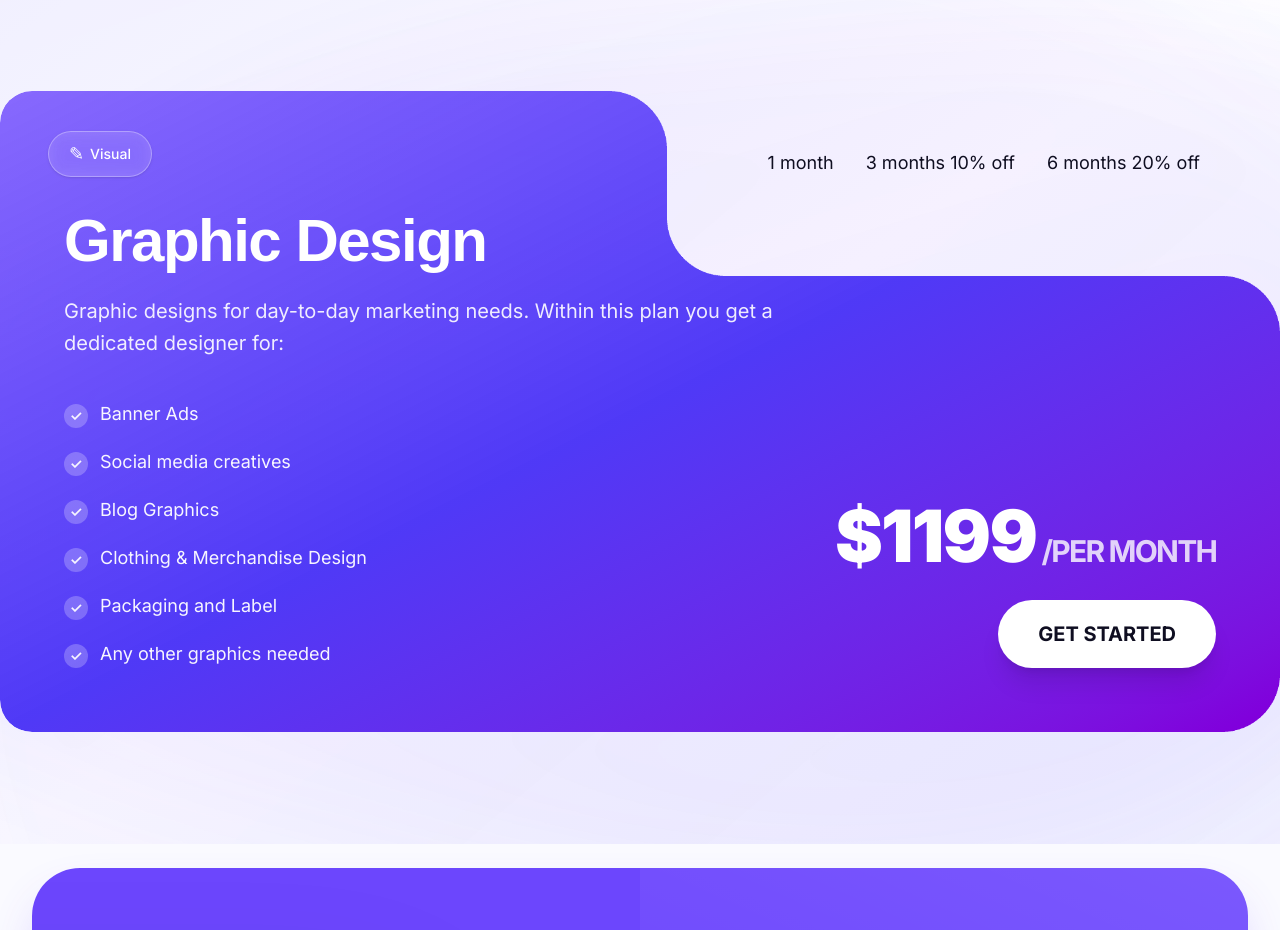
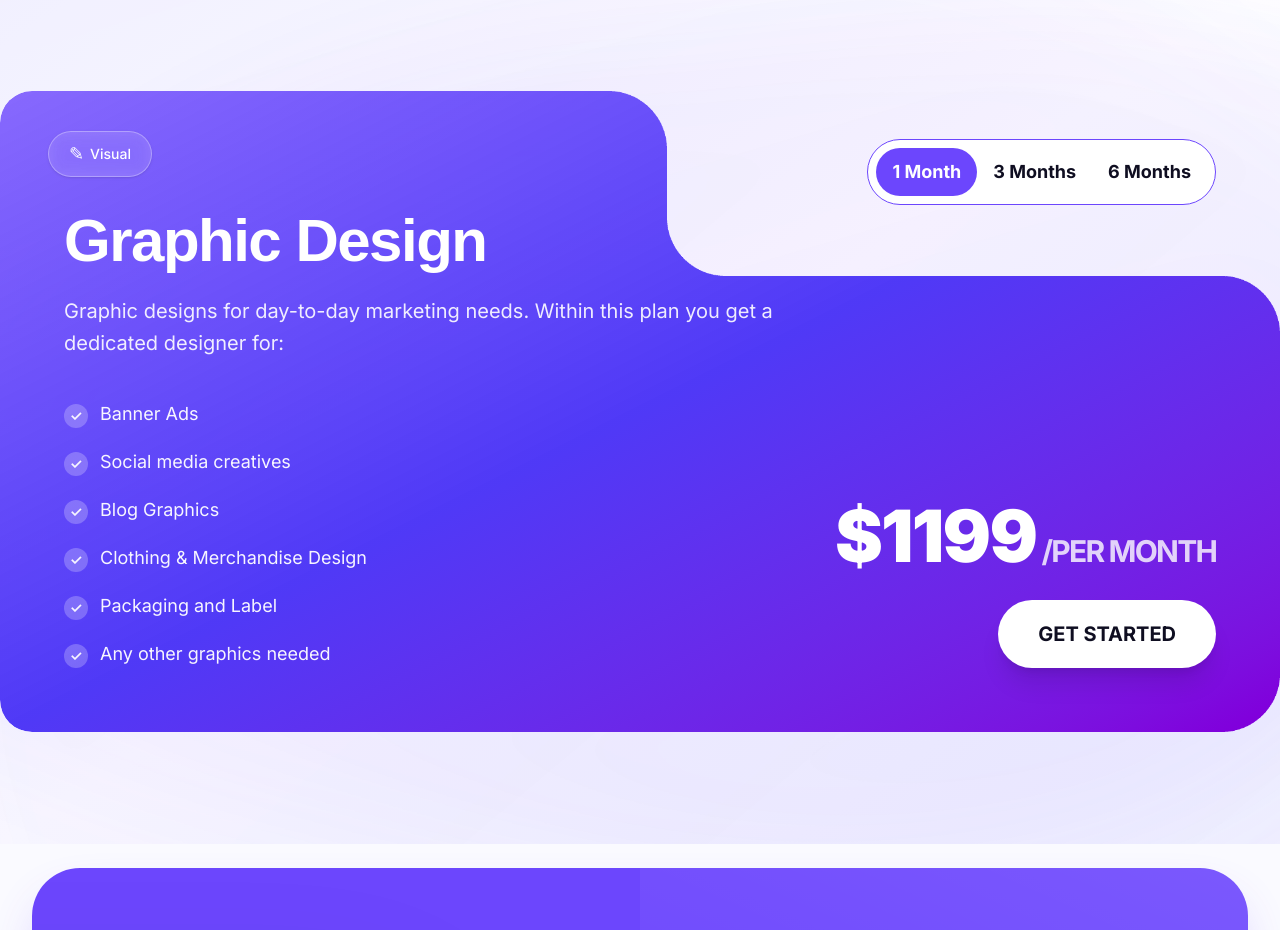
Before and after one commit to bmnazmussakib/zero-place, a Next.js app: page /services/app-dev in a window 1280 px wide. Shown: the part 1500-2430 px from the top of the page. Built offline with nearby package versions, Linux system fonts and the light colour scheme; a web font is replaced by a local one.

Commit message:
servicePricing

```diff
--- a/components/sections/ServicePricing.tsx
+++ b/components/sections/ServicePricing.tsx
@@ -71,27 +71,29 @@ export default function ServicePricing() {
 
                     <div className="relative ">
                         {/* DaisyUI Tabs – unique name="pricing_tabs" */}
-                        <div className="tabs tabs-bordered tabs-lg absolute top-8 right-8 md:top-10 md:right-12 lg:top-12 lg:right-16">
+                        <div className="tabs tabs-bordered tabs-lg absolute top-8 right-8 md:top-10 md:right-12 lg:top-12 lg:right-16 z-20 bg-white rounded-full border border-primary p-2">
                             <input
                                 type="radio"
                                 name="pricing_tabs"
-                                className="tab [--tab-bg:white] [--tab-border-color:white/30] text-[#0f0e21]"
+                                className="tab [--tab-bg:white] [--tab-border-color:white/30] text-[#0f0e21] checked:bg-[#6c46fd] checked:text-white! rounded-full font-bold capitalize"
                                 aria-label="1 month"
-                                defaultChecked
+                                checked={activePlan === '1month'}
                                 onChange={() => setActivePlan('1month')}
                             />
                             <input
                                 type="radio"
                                 name="pricing_tabs"
-                                className="tab [--tab-bg:white] [--tab-border-color:white/30] text-[#0f0e21]"
-                                aria-label="3 months 10% off"
+                                className="tab [--tab-bg:white] [--tab-border-color:white/30] text-[#0f0e21] checked:bg-[#6c46fd] checked:text-white! rounded-full font-bold capitalize"
+                                aria-label="3 months"
+                                checked={activePlan === '3months'}
                                 onChange={() => setActivePlan('3months')}
                             />
                             <input
                                 type="radio"
                                 name="pricing_tabs"
-                                className="tab [--tab-bg:white] [--tab-border-color:white/30] text-[#0f0e21]"
-                                aria-label="6 months 20% off"
+                                className="tab [--tab-bg:white] [--tab-border-color:white/30] text-[#0f0e21] checked:bg-[#6c46fd] checked:text-white! rounded-full font-bold capitalize"
+                                aria-label="6 months"
+                                checked={activePlan === '6months'}
                                 onChange={() => setActivePlan('6months')}
                             />
                         </div>
@@ -132,23 +134,23 @@ export default function ServicePricing() {
 
                             {/* Price & CTA – bottom right, updates with tab */}
                             <div className="absolute bottom-10 md:bottom-12 lg:bottom-16 right-8 md:right-12 lg:right-16 text-right">
+                                {current.discountLabel && (
+                                    <div className="text-xl font-semibold opacity-90 ">
+                                        {current.discountLabel}
+                                    </div>
+                                )}
                                 <div className="text-5xl md:text-6xl lg:text-7xl font-black tracking-tight mb-3">
                                     {current.price}
                                     <span className="text-2xl md:text-3xl font-bold opacity-80"> /PER MONTH</span>
                                 </div>
 
-                                {current.discountLabel && (
-                                    <div className="text-xl font-semibold opacity-90 mb-6">
-                                        {current.discountLabel}
-                                    </div>
-                                )}
 
                                 <button
                                     className="
-                mt-4 inline-block rounded-full bg-white px-10 py-5 text-lg md:text-xl
-                font-bold text-[#0f0e21] shadow-xl
-                hover:bg-gray-100 active:scale-95 transition-all
-              "
+                                                mt-4 inline-block rounded-full bg-white px-10 py-5 text-lg md:text-xl
+                                                font-bold text-[#0f0e21] shadow-xl
+                                                hover:bg-gray-100 active:scale-95 transition-all
+                                            "
                                 >
                                     GET STARTED
                                 </button>
```
